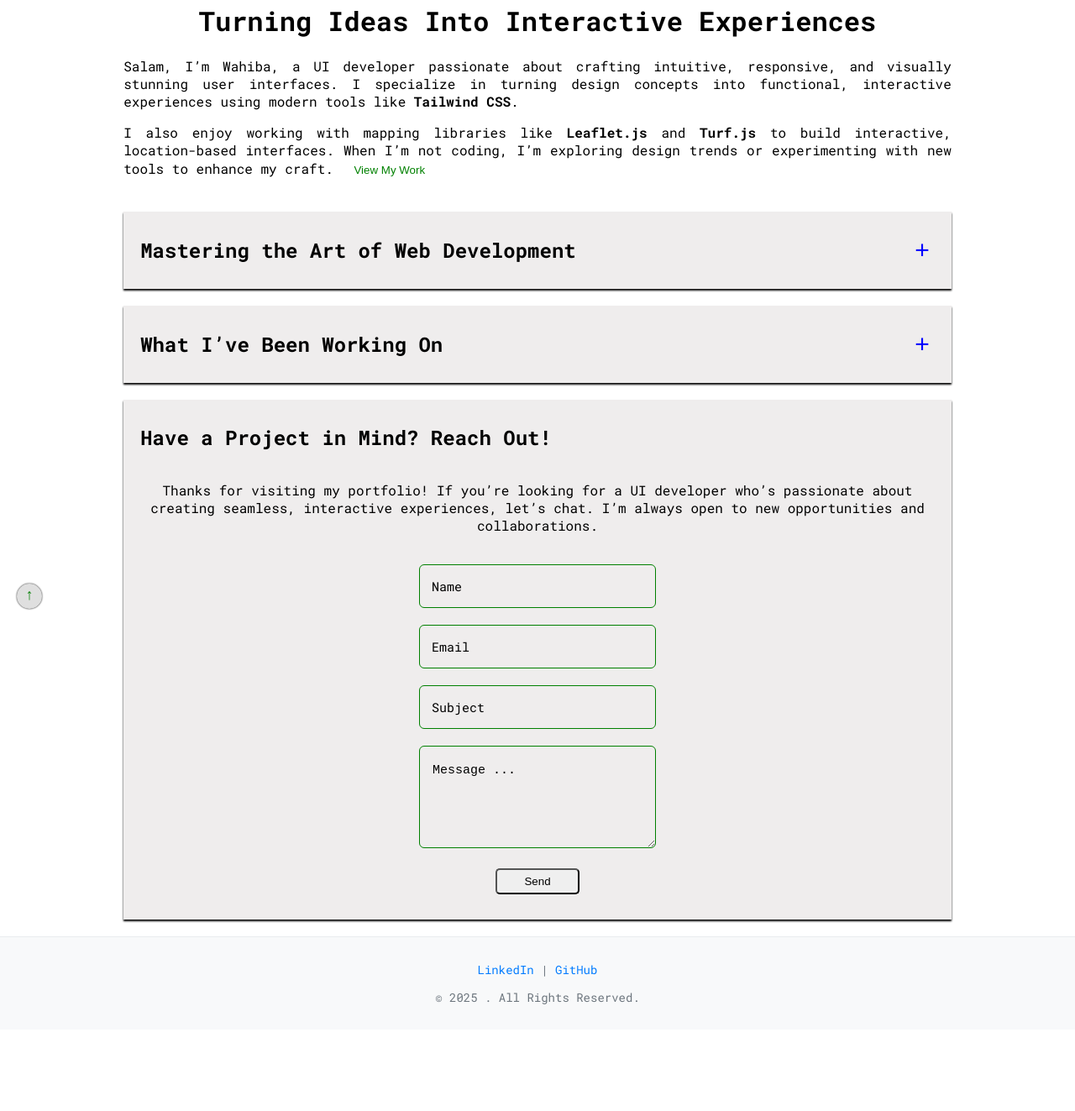
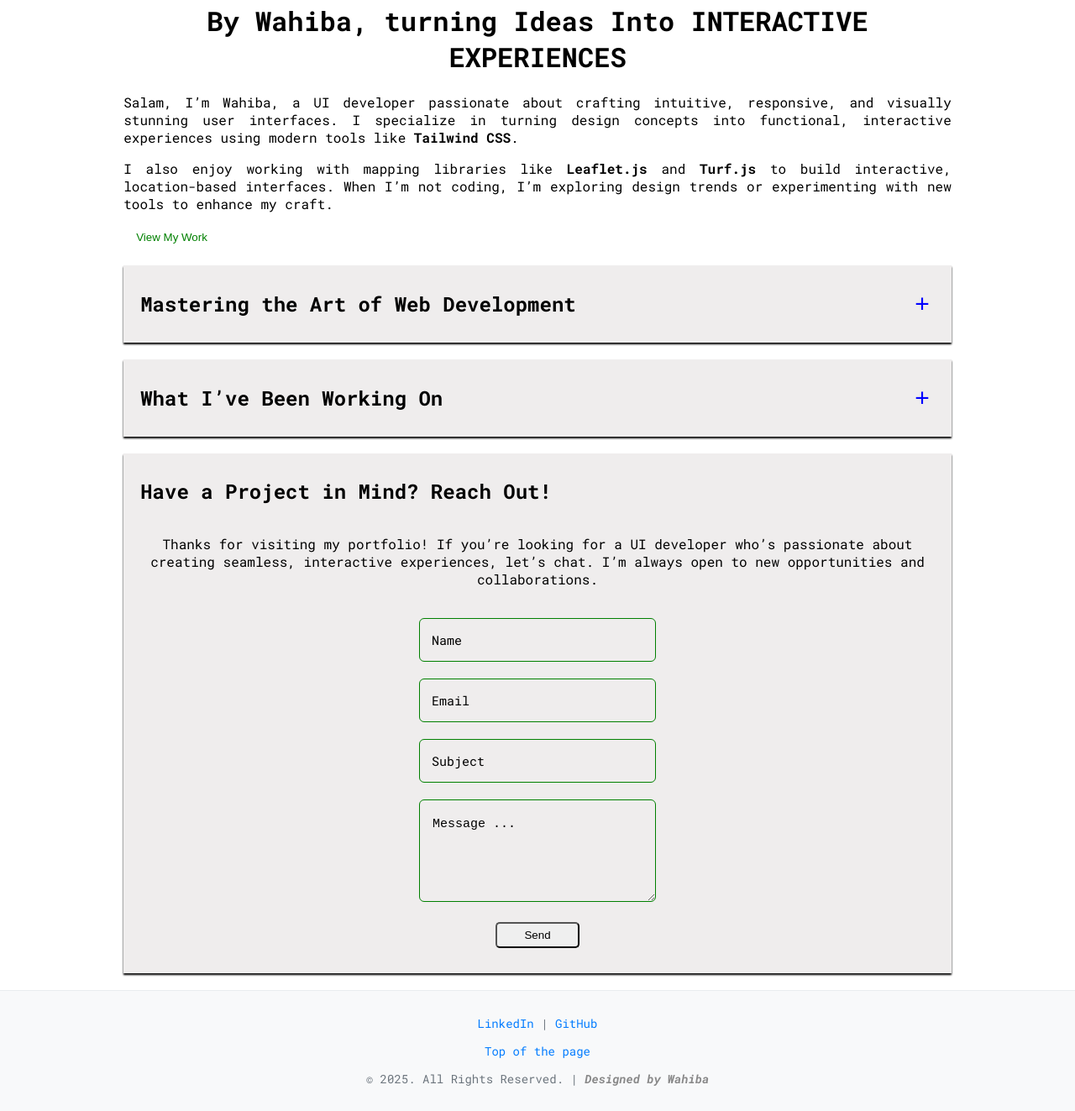
Before and after one commit to howa9999-coder/bywahiba, a plain HTML site: page index.html in a window 1280 px wide. Shown: the part 65-1388 px from the top of the page at 84% size. Before the commit the page ends 1291 px from the top, so only its background shows below. Drawn offline with Linux system fonts and the light colour scheme; a web font is replaced by a local one.

Commit message:
Update index.html

```diff
--- a/index.html
+++ b/index.html
@@ -21,14 +21,15 @@
         <!--Info-->
         <div  >
 
-            <h1>Turning Ideas Into Interactive Experiences
+            <h1>By Wahiba, turning Ideas Into INTERACTIVE EXPERIENCES
             </h1>
 
             <div>
                 <p class="intro">Salam, I’m Wahiba, a UI developer passionate about crafting intuitive, responsive, and visually stunning user interfaces. I specialize in turning design concepts into functional, interactive experiences using modern tools like <b>Tailwind CSS</b>.</p>
                 <p class="intro"> I also enjoy working with mapping libraries like <b> Leaflet.js</b> and <b>Turf.js</b> to build interactive, location-based interfaces. When I’m not coding, I’m exploring design trends or experimenting with new tools to enhance my craft.
-                    <button onclick="btnFunction('.projects', '.head-btn-projects')" id="btn-projects"><a href="#projects">View My Work</a></button>
                 </p>
+                <button onclick="btnFunction('.projects', '.head-btn-projects')" id="btn-projects"><a href="#projects">View My Work</a></button>
+
             </div>
             </div>
         <!--SKILLS-->
@@ -285,14 +286,19 @@
 
 
     </main>
-    <a href="#top" class="top">↑</a>
     <footer style="background-color: #f8f9fa; padding: 15px 20px; text-align: center; font-size: 14px; color: #6c757d; border-top: 1px solid #e9ecef;">
         <p>
             <a href="www.linkedin.com/in/wahiba-adidi-b70a55255" style="color: #007bff; text-decoration: none;">LinkedIn</a> |
             <a href="https://github.com/howa9999-coder" style="color: #007bff; text-decoration: none;">GitHub</a>
+
         </p>
-        <p>&copy; 2025 . All Rights Reserved.</p>
+        <a href="#top" style="color: #007bff; text-decoration: none;">Top of the page</a>
 
+        <p>&copy; 2025. All Rights Reserved. | <span style="font-style: italic; color: #888;">Designed by Wahiba</span></p>
+<!--
+        <a href="#top" class="top">↑</a>
+
+-->
     </footer>
 
     <script src="main.js"></script>
```
